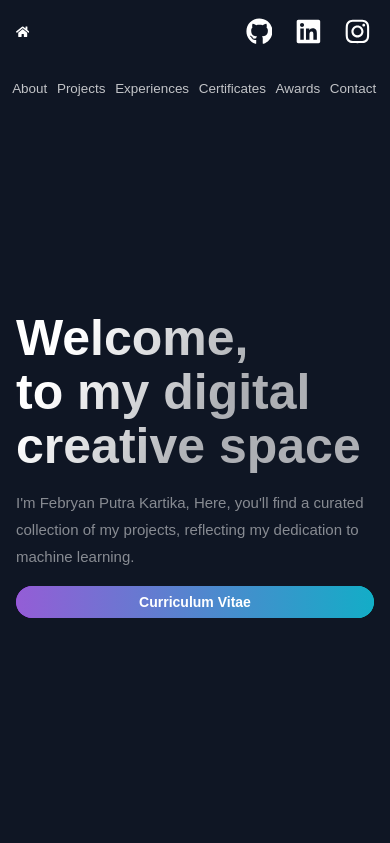
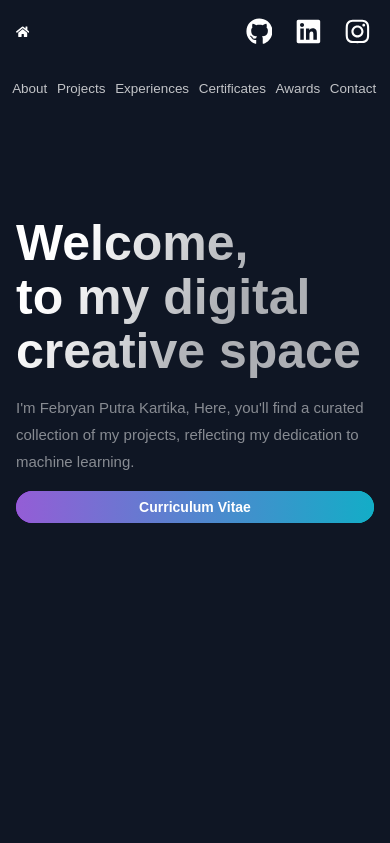
Before and after one commit to fbrynpk/fbrynpk.github.io, a Next.js app: page / in a window 390 px wide. Shown: the top 843 px of the page. Built offline with nearby package versions, Linux system fonts and the light colour scheme.

Commit message:
Update Phone UI

```diff
--- a/src/components/Hero/HeroStyles.js
+++ b/src/components/Hero/HeroStyles.js
@@ -2,7 +2,7 @@ import styled from "styled-components";
 
 export const LeftSection = styled.div`
   width: 100%;
-  padding-top: 100px;
+  padding-top: 110px;
   @media ${(props) => props.theme.breakpoints.sm} {
     width: 80%;
     display: flex;
@@ -13,6 +13,12 @@ export const LeftSection = styled.div`
     width: 100%;
     display: flex;
     flex-direction: column;
-    padding-top: 95px;
+    padding-top: 0px;
+  }
+  @media ${(props) => props.theme.breakpoints.xl} {
+    width: 100%;
+    display: flex;
+    flex-direction: column;
+    padding-top: 0px;
   }
 `;
```
